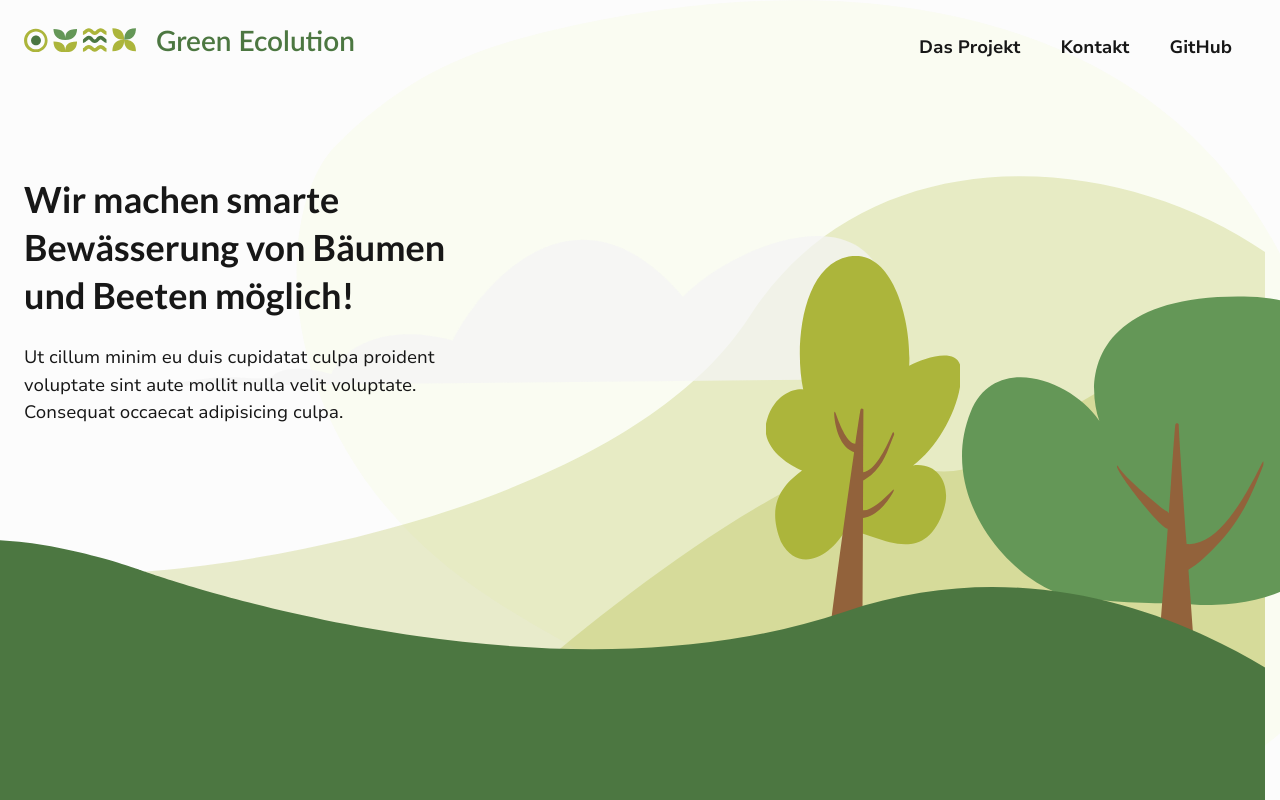
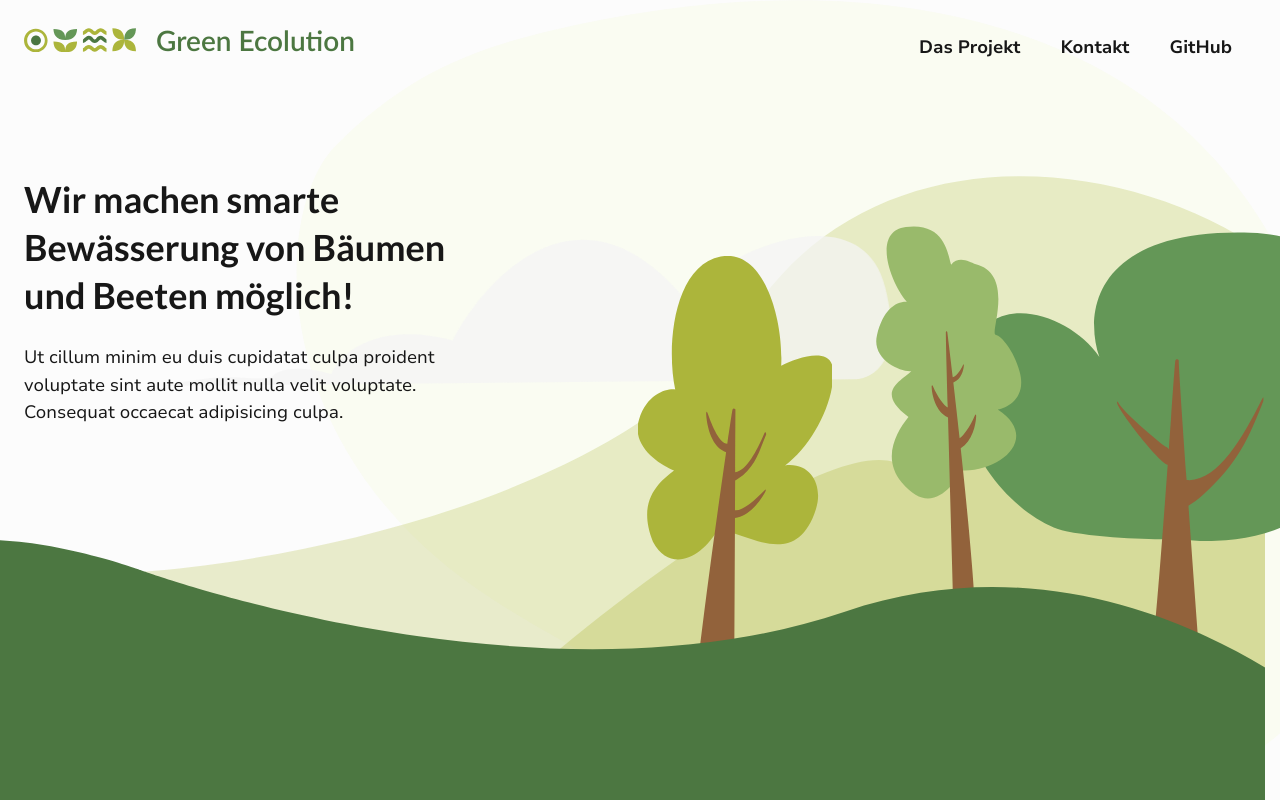
Before and after one commit to green-ecolution/project-website, a React (Vite) app: page / in a window 1280 px wide. Shown: the top 800 px of the page. Built offline with nearby package versions, Linux system fonts and the light colour scheme.

Commit message:
fix: cleanup homepage classes

```diff
--- a/src/tsx/components/homepage/HomepageHero.tsx
+++ b/src/tsx/components/homepage/HomepageHero.tsx
@@ -24,21 +24,21 @@ function HompageHero() {
                 </svg>
             </figure>
 
-            <figure aria-hidden="true" className="absolute bottom-10 right-[5%] -z-20 xs:bottom-16 md:right-96 lg:right-[28rem] xl:bottom-32 2xl:right-[40rem] 3xl:right-[40%] md:landscape:bottom-0 md:landscape:right-[25%] lg:landscape:bottom-16">
+            <figure aria-hidden="true" className="absolute bottom-10 right-[5%] -z-20 xs:bottom-16 md:right-96 lg:right-[28rem] xl:bottom-32 2xl:right-[40rem] 3xl:right-[40%] md:landscape:bottom-0 lg:landscape:bottom-16">
                 <Lottie
                     aria-hidden="true"
                     className="h-[65vh] max-h-[30rem] md:max-h-none md:min-h-96 md:h-[60vh]"
                     animationData={treeLightGreenAnimation} />
             </figure>
 
-            <figure aria-hidden="true" className="hidden absolute right-64 -z-10 bottom-28 lg:block xl:bottom-48 2xl:right-[28rem] 2xl:bottom-28 3xl:right-[30%] landscape:hidden">
+            <figure aria-hidden="true" className="hidden absolute right-64 -z-10 bottom-28 lg:block xl:bottom-48 2xl:right-[28rem] 2xl:bottom-28 3xl:right-[30%] landscape:hidden lg:landscape:block">
                 <Lottie
                     aria-hidden="true"
                     className="h-[40vh] md:min-h-96"
                     animationData={treeMiddleGreenAnimation} />
             </figure>
 
-            <figure aria-hidden="true" className="hidden absolute -right-20 -z-30 bottom-16 md:block lg:bottom-32 xl:bottom-48 2xl:right-28 2xl:bottom-28 3xl:right-[12%] landscape:bottom-4 lg:landscape:bottom-16 lg:landscape:32">
+            <figure aria-hidden="true" className="hidden absolute -right-20 -z-30 bottom-16 md:block lg:bottom-32 xl:bottom-48 2xl:right-28 2xl:bottom-28 3xl:right-[12%] landscape:bottom-4 lg:landscape:bottom-32">
                 <Lottie
                     aria-hidden="true"
                     className="h-[55vh] md:min-h-96"
```
